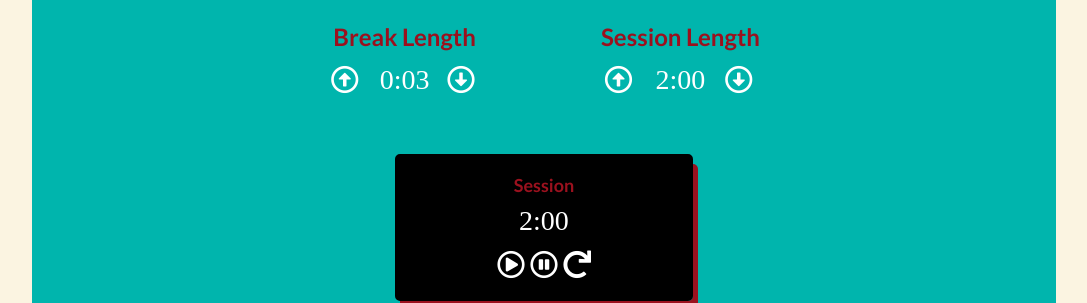
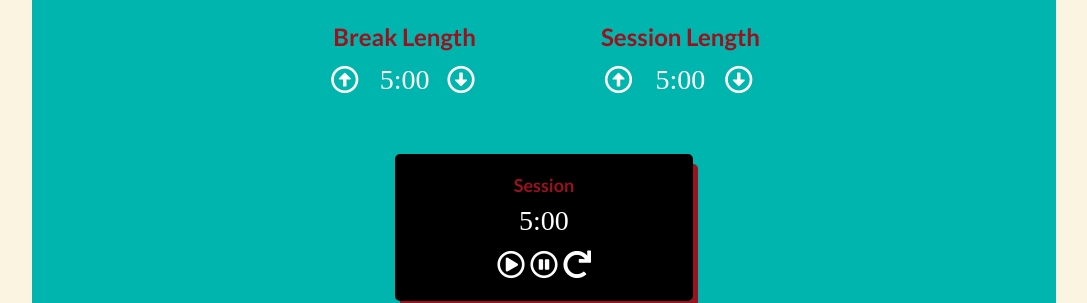
Before and after one commit to andrayantelo/FCC-React-Projects, a React (Create React App) app in the folder pomodoro2/: page / in a window 1280 px wide. Shown: the part 283-586 px from the top of the page, without its empty margins (96-1183 px from the left). Built offline with nearby package versions, Linux system fonts and the light colour scheme.

Commit message:
Setting up reducer files and action files.

```diff
--- /dev/null
+++ b/pomodoro2/src/actions/types.js
@@ -0,0 +1,14 @@
+/*
+action types:
+    startTimer
+    pauseTimer
+    resetTimer
+    changeCurrentSession
+    updateDisplay?
+*/
+
+export const START = 'START';
+export const PAUSE = 'PAUSE';
+export const RESET = 'RESET';
+export const CHANGE_SESSION = 'CHANGE_SESSION';
+export const UPDATE_DISPLAY = 'UPDATE_DIspLAY';
--- a/pomodoro2/src/components/App.js
+++ b/pomodoro2/src/components/App.js
@@ -1,149 +1,9 @@
-import React, { Component } from 'react';
+import React from 'react';
 import SessionList from './SessionList';
 import Display from './Display';
 import './style.css';
 
-class App extends Component {
-    constructor(props) {
-        super(props);
-        this.state = {
-            breakLength: 3*1000,
-            workLength: 120*1000,
-            startTime: 0,
-            pauseTime: 0,
-            timerRunning: false,
-            currentSession: "workLength",
-            display: 120*1000
-        }
-    }
-
-    incrementLength = (session) => {
-        // TODO
-        // if workLength is the one being updated,
-        // then we need to update the display as well.
-        const toUpdate = session === "Break" ? "breakLength" : "workLength";
-        this.setState((prevState) => {
-            if (toUpdate === "workLength") {
-                return {
-                        ...prevState,
-                        display: prevState[toUpdate] + 60000,
-                        [toUpdate]: prevState[toUpdate] + 60000
-                }
-            }
-            return {
-                ...prevState,
-                [toUpdate]: prevState[toUpdate] + 60000
-            }
-        }, () => console.log(this.state))
-    }
-
-    decrementLength = (session) => {
-        const toUpdate = session === "Break" ? "breakLength" : "workLength";
-        this.setState((prevState) => {
-            if (prevState[toUpdate] <= 60000) {
-                return prevState;
-            }
-            else if (toUpdate === "workLength") {
-                return {
-                        ...prevState,
-                        display: prevState[toUpdate] - 60000,
-                        [toUpdate]: prevState[toUpdate] - 60000
-                }
-            }
-            return {
-                ...prevState,
-                [toUpdate]: prevState[toUpdate] - 60000
-            }
-        })
-    }
-
-    handleClick = (event) => {
-        const action = event.target.id;
-
-        if (this.state.timerRunning) {
-            // if the timer is already running and someone hits start
-            // nothing happens, the timer continues
-
-            // if the timer is already running and someone hits pause
-            // the timer stops
-            if (action === "pause") {
-                // update timerRunning and pauseTime
-                this.setState( (prevState) => {
-                    return {
-                        ...prevState,
-                        timerRunning: false,
-                        pauseTime: Date.now()
-                    }
-                }, () => {
-                    console.log(this.state)
-                })
-            }
-        }
-        else {
-            // if the timer is not running and someone hits start,
-            // the timer starts
-            if (action === "start") {
-                // update timerRunning and startTime
-                this.setState((prevState) => {
-                    return {
-                        ...prevState,
-                        timerRunning: true,
-                        startTime: Date.now()
-                    }
-                })
-            }
-            // if the timer is not running and someone hits pause, nothing happens
-            // reset resets the timer ONLY if timer is not running
-            else if (action === "reset") {
-                // update startTime, pauseTime, display, and maybe some others
-                this.setState((prevState) => {
-                    return {
-                        ...prevState,
-                        timerRunning: false,
-                        startTime: 0,
-                        pauseTime: 0,
-                        display: prevState[prevState.currentSession]
-                    }
-                })
-            }
-        }
-    }
-
-    startTimer = () => {
-            this.interval = setInterval(() => {
-                //update timeRemaining to
-                if (this.state.timerRunning) {
-                    let newDisplay = this.state[this.state.currentSession] - (Date.now() - this.state.startTime);
-                    this.setState((prevState) => {
-                        return {
-                            ...prevState,
-                            display: newDisplay
-                        }
-                    })
-                }
-            }, 1000);
-    }
-
-    stopTimer = () => {
-        if (this.state.display < 0) {
-            // switch timer to other session
-            // hard code for now TODO - change this
-            this.setState((prevState) => {
-                return {
-                    ...prevState,
-                    currentSession: prevState === "workLength"? "breakLength": "workLength",
-                    display: 3*1000
-                }
-            })
-        }
-        else if (!this.state.timerRunning) {
-            clearInterval(this.interval);
-        }
-    }
-
-    render() {
-        console.log('rerendering App');
-        console.log(this.state);
+const App = () => {
     return (
         <div className="container">
             <div className="inner-container ui teal inverted segment">
@@ -151,26 +11,14 @@ class App extends Component {
                     <h1 className="ui centered huge header">Pomodoro</h1>
                 </div>
                 <div className="outer-row">
-                        <SessionList
-                            breakLength={this.state.breakLength}
-                            workLength={this.state.workLength}
-                            incrementLength={this.incrementLength}
-                            decrementLength={this.decrementLength}
-                            handler={this.updateLength}
-                        />
+                    <SessionList />
                 </div>
                 <div className="outer-row">
-                        <Display
-                            handleClick={this.handleClick}
-                            startTimer={this.startTimer}
-                            stopTimer={this.stopTimer}
-                            display={this.state.display}
-                        />
+                    <Display />
                 </div>
             </div>
         </div>
     )
 }
-}
 
 export default App;
--- a/pomodoro2/src/components/Display.js
+++ b/pomodoro2/src/components/Display.js
@@ -1,45 +1,23 @@
-import React, { Component } from 'react';
+import React from 'react';
+import { connect } from 'react-redux';
 import Controls from './Controls';
 import { formatTime } from '../helpers';
 
-/*
-state {
-    startTime: 0,
-    pauseTime: 0,
-    timerRunning: false,
-    currentSession: (whatever the currentsession is),
-    display: whatever current session is, or whatever it was before pausing
-}
-*/
-
-class Display extends Component {
-    componentDidMount() {
-        this.props.startTimer();
-    }
-
-    componentDidUpdate() {
-        this.props.stopTimer();
-    }
-
-    render() {
-        let displayClass = 'display';
-        if (this.props.display <= 60000 && this.props.display > 0) {
-            displayClass += ' critical';
-        }
+const Display = () => {
     return(
         <div className="outer-display-container">
             <div className="display-container">
                 <h3 className="ui header">
                     Session
                 </h3>
-                    <div className={displayClass}>
-                        {formatTime(this.props.display)}
+                <div className="display">
+                    {formatTime(5*60000)}
                 </div>
-                    <Controls handleClick={this.props.handleClick} />
+                <Controls />
             </div>
         </div>
     )
 }
-}
 
-export default Display;
+
+export default connect()(Display);
--- a/pomodoro2/src/components/Session.js
+++ b/pomodoro2/src/components/Session.js
@@ -9,15 +9,15 @@ const Session = (props) => {
                 <i
                     id="up"
                     className="session-item big arrow alternate circle up outline icon"
-                    onClick={() => props.incrementLength(props.title) }
+                    onClick={() => console.log("increment") }
                 ></i>
                 <div className="session-item session-display">
-                    {formatTime(props.sessionLength)}
+                    {formatTime(5*60000)}
                 </div>
                 <i
                     id="down"
                     className="session-item big arrow alternate circle down outline icon"
-                    onClick={() => props.decrementLength(props.title) }
+                    onClick={() => console.log("decrement") }
                 ></i>
             </div>
         </div>
--- a/pomodoro2/src/components/SessionList.js
+++ b/pomodoro2/src/components/SessionList.js
@@ -1,21 +1,14 @@
 import React from 'react';
 import Session from './Session';
 
-const SessionList = (props) => {
-    const { breakLength, workLength, incrementLength, decrementLength } = props;
+const SessionList = () => {
     return (
         <div className="sessions-container">
             <Session
                 title="Break"
-                sessionLength={breakLength}
-                incrementLength={incrementLength}
-                decrementLength={decrementLength}
             />
             <Session
                 title="Session"
-                sessionLength={workLength}
-                incrementLength={incrementLength}
-                decrementLength={decrementLength}
             />
         </div>
     )
--- a/pomodoro2/src/index.js
+++ b/pomodoro2/src/index.js
@@ -1,8 +1,40 @@
 import React from 'react';
 import ReactDOM from 'react-dom';
+import { Provider } from 'react-redux';
+import { createStore, applyMiddleware, compose } from 'redux';
 import App from './components/App';
+import reducers from './reducers';
+
+const logger = (store) => (next) => (action) => {
+    console.group(action.type);
+    console.info('Dispatching', action);
+    let result = next(action);
+    console.log("Next state ", store.getState());
+    console.groupEnd();
+    return result;
+};
+
+const preloadedState = {
+    timer: {
+        breakLength: 3*1000,
+        workLength: 120*1000,
+        startTime: 0,
+        timerRunning: false,
+        currentSession: "workLength",
+        display: 120*1000
+    }
+}
+
+const composeEnhancers = window.__REDUX_DEVTOOLS_EXTENSION_COMPOSE__ || compose;
+// second argument is initial state
+const store = createStore(
+    reducers,
+    preloadedState,
+    composeEnhancers(applyMiddleware(logger)));
 
 ReactDOM.render(
-    <App />,
+    <Provider store={store}>
+        <App />
+    </Provider>,
     document.querySelector('#root')
 )
--- /dev/null
+++ b/pomodoro2/src/reducers/index.js
@@ -0,0 +1,9 @@
+import { combineReducers } from 'redux';
+import timerReducer from './timerReducer';
+
+
+const reducers = combineReducers({
+    timer: timerReducer
+})
+
+export default reducers;
--- /dev/null
+++ b/pomodoro2/src/reducers/timerReducer.js
@@ -0,0 +1,31 @@
+import {
+    START,
+    PAUSE,
+    RESET,
+    CHANGE_SESSION,
+    UPDATE_DISPLAY
+} from '../actions/types';
+
+/*
+const preloadedState = {
+    breakLength: 3*1000,
+    workLength: 120*1000,
+    startTime: 0,
+    timerRunning: false,
+    currentSession: "workLength",
+    display: 120*1000
+}
+*/
+
+export default (state = {}, action) => {
+    console.log(state);
+    switch(action.type) {
+        case START:
+        case PAUSE:
+        case RESET:
+        case CHANGE_SESSION:
+        case UPDATE_DISPLAY:
+        default:
+            return state;
+    }
+}
```
Also changed, not shown: pomodoro2/src/actions/index.js (added, +40 -0 lines), pomodoro2/src/components/Controls.js (+16 -4 lines). Lines whose indentation alone changed are shown as unchanged.
